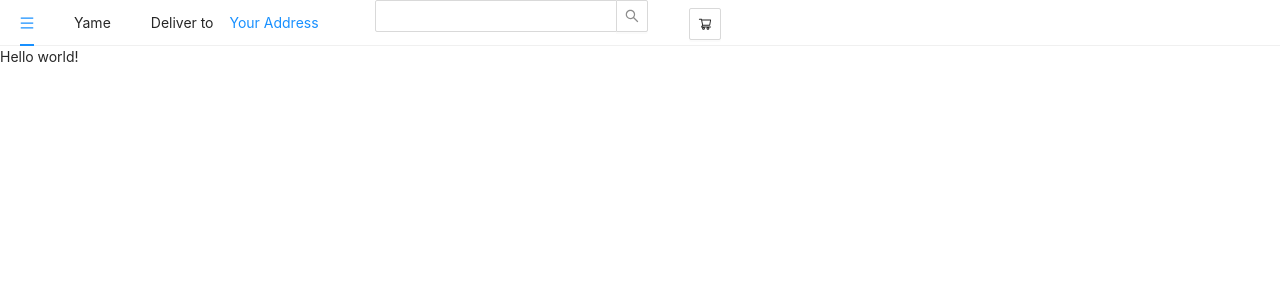
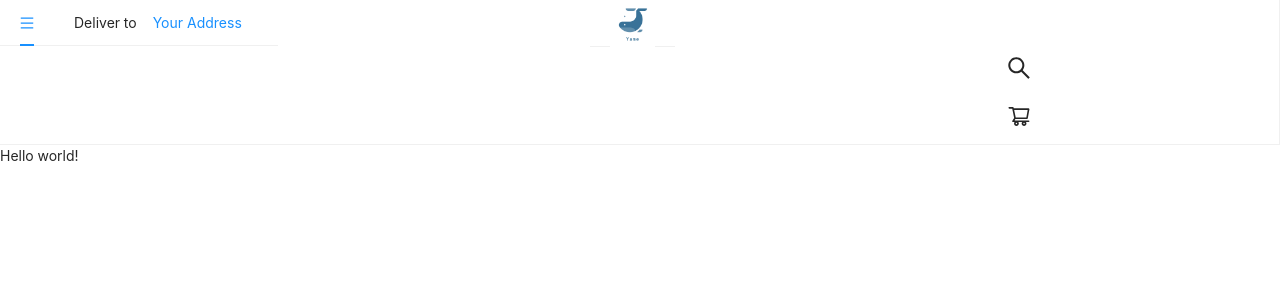
Before and after one commit to ryanjhkim/summerProject-frontend, a React (Create React App) app: page / in a window 1280 px wide. Shown: the top 300 px of the page. Built offline with nearby package versions, Linux system fonts and the light colour scheme.

Commit message:
Fire-case commit

```diff
--- a/src/components/GlobalNavigationBar.js
+++ b/src/components/GlobalNavigationBar.js
@@ -1,22 +1,85 @@
-import { Menu, Button } from "antd"
-import { MenuOutlined, ShoppingCartOutlined } from '@ant-design/icons'
+import { Menu, Button, Row, Col, Input, Divider } from "antd"
+import { MenuOutlined, ShoppingCartOutlined, SearchOutlined } from '@ant-design/icons'
 import { useState } from "react"
 import AddressModal from "./AddressModal"
-import Search from "antd/lib/input/Search"
+import logo from '../images/logo.png'
+import '../css/NavigationBar.css'
 
 // addresses[0] will be the default address
 const GlobalNavigationBar = ({addresses}) => {
     const [activeAddress, setActiveAddress] = useState("Your Address")
     const [isAddressModalVisible, setAddressVisibility] = useState(false)
+    const [isSearchClicked, setSearchClicked] = useState(false)
 
     const showAddressModal = () => setAddressVisibility(true)
 
+    const handleSearchClick = () => {
+        setSearchClicked(!isSearchClicked)
+        console.log('Input clicked')
+    }
+
     return (
-        <div>
-            <Menu mode="horizontal">
-                <Menu.Item><MenuOutlined /></Menu.Item>
-                <Menu.Item>Yame</Menu.Item>
-                <Menu.Item>Deliver to
+        <>
+                <Row justify="space-between" wrap={false} style={{borderBottom: "1px solid #f0f0f0"}}>
+                    <Col>
+                        <Menu mode="horizontal" selectable={false}>
+                            <Menu.Item ><MenuOutlined /></Menu.Item>
+                            <Menu.Item >Deliver to
+                                <Button type="text"
+                                style={{color: "#1890FF"}}
+                                onClick={showAddressModal}
+                                >
+                                    {activeAddress}
+                                </Button>
+                            </Menu.Item>
+                        </Menu>
+                    </Col>
+                    <Col>
+                    <Menu mode="horizontal" selectable={false}>
+                        <Menu.Item ><img src={logo} alt="Yame logo" width="45" height="45" /></Menu.Item>
+                    </Menu>
+                    </Col>
+                    <Col>
+                        <Menu>
+                            <Menu.Item>
+                                <Input
+                                    prefix={<SearchOutlined/>}
+                                    onClick={handleSearchClick}
+                                    className={isSearchClicked ? "navbar-search-active": "navbar-search"}
+                                    placeholder="Enter restaurants"
+                                />
+                            </Menu.Item>
+                            <Menu.Item>
+                                <Button
+                                    type="text"
+                                    icon={<SearchOutlined style={{fontSize: 24}}/>}
+                                    className={isSearchClicked ? "navbar-search-btn-hidden" : "navbar-search-btn"}
+                                    onClick={handleSearchClick}
+                                />
+                            </Menu.Item>
+                        <Menu.Item>
+                        <Button
+                            type="text"
+                            icon={<ShoppingCartOutlined style={{fontSize: 24}}/>}
+                        />
+                        </Menu.Item>
+                        </Menu>
+                    </Col>
+                </Row>
+                <AddressModal
+                        addresses={addresses}
+                        isVisible={isAddressModalVisible}
+                        setVisibility={setAddressVisibility}
+                />
+        </>
+    )
+}
+/*
+        <>
+            <Menu mode="horizontal" style={{display: "flex", justifyContent: "space-between"}}>
+                <div style={{flex: 1, display: "flex", justifyContent: "flex-start", alignItems: "center"}}>
+                <Menu.Item ><MenuOutlined /></Menu.Item>
+                <Menu.Item >Deliver to
                     <Button type="text"
                     style={{color: "#1890FF"}}
                     onClick={showAddressModal}
@@ -24,16 +87,27 @@ const GlobalNavigationBar = ({addresses}) => {
                         {activeAddress}
                     </Button>
                 </Menu.Item>
-                <Menu.Item><Search></Search></Menu.Item>
-            <Menu.Item><Button icon={<ShoppingCartOutlined />}></Button></Menu.Item>
+                </div>
+                <div style={{display: "flex", justifyContent: "center", flex: 1}}>
+                    <Menu.Item ><img src={logo} alt="Yame logo" width="45" height="45" /></Menu.Item>
+                </div>
+                <div style={{display: "flex", justifyContent: "flex-end", flex: 1}}>
+                    <Menu.Item>
+                        <Search></Search>
+                    </Menu.Item>
+                    <Menu.Item>
+                        <Button
+                            type="text"
+                            icon={<ShoppingCartOutlined style={{fontSize: 24}}/>}
+                        />
+                    </Menu.Item>
+                </div>
             </Menu>
             <AddressModal
                 addresses={addresses}
                 isVisible={isAddressModalVisible}
                 setVisibility={setAddressVisibility}
             />
-        </div>
-    )
-}
-
+        </>
+*/
 export default GlobalNavigationBar
--- /dev/null
+++ b/src/css/NavigationBar.css
@@ -0,0 +1,34 @@
+.menu-item {
+    display: block;
+    transition: display 0.1s;
+}
+
+.menu-item:hover {
+    display: none;
+}
+
+.navbar-search {
+    top: 0;
+    left: 50%;
+    transform: translateX(0);
+    width: 600px;
+    height: 44px;
+    opacity: 0;
+    display: none;
+    transition: 0.5s;
+}
+
+
+.navbar-search-active {
+    display: block;
+    transition-delay: 0.4s;
+    transform: translateX(-50%);
+}
+
+.navbar-search-btn {
+    visibility: visible;
+}
+
+.navbar-search-btn-hidden {
+    visibility: hidden;
+}
```
Also changed, not shown: src/images/logo.png (added), src/images/logo_transparent.png (added).
